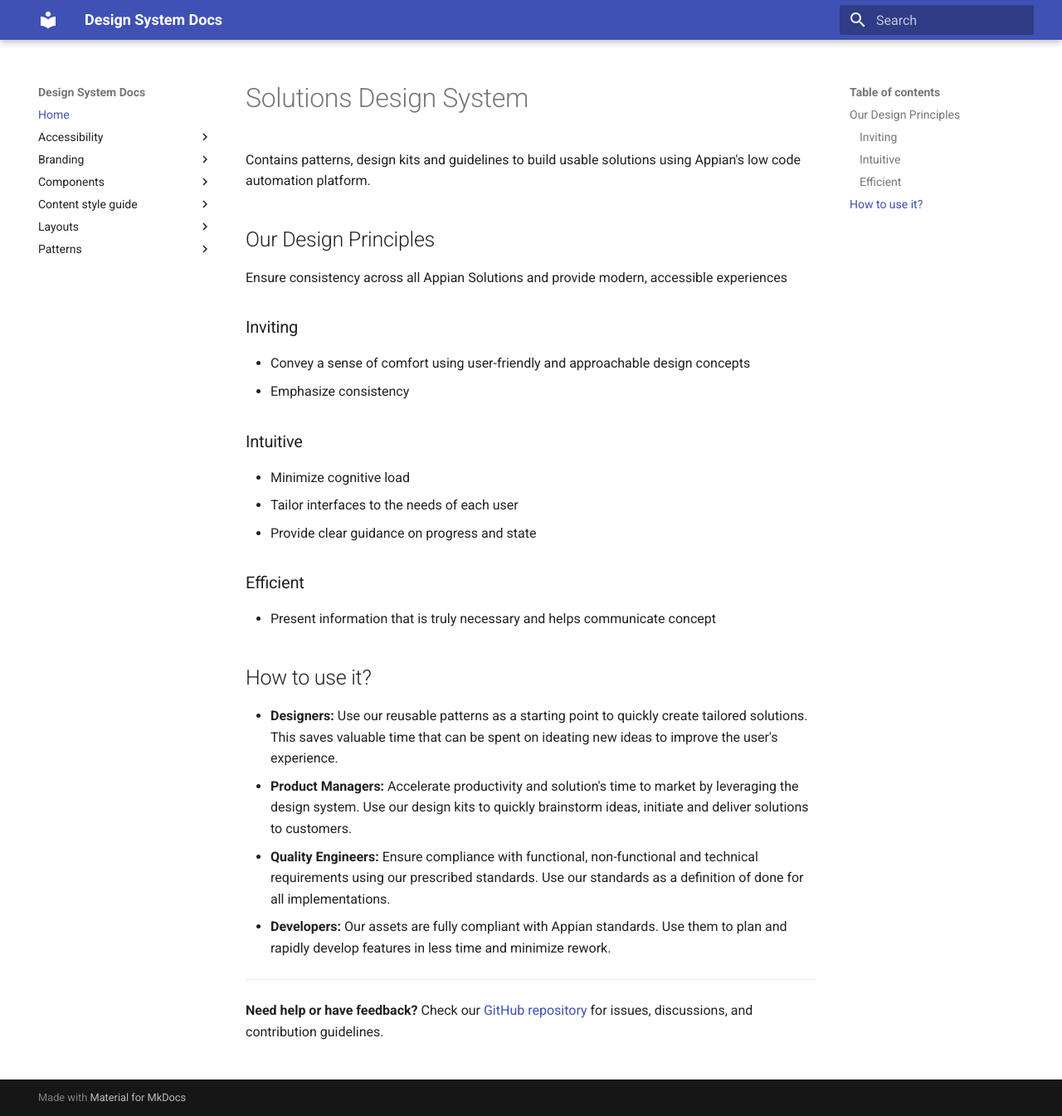
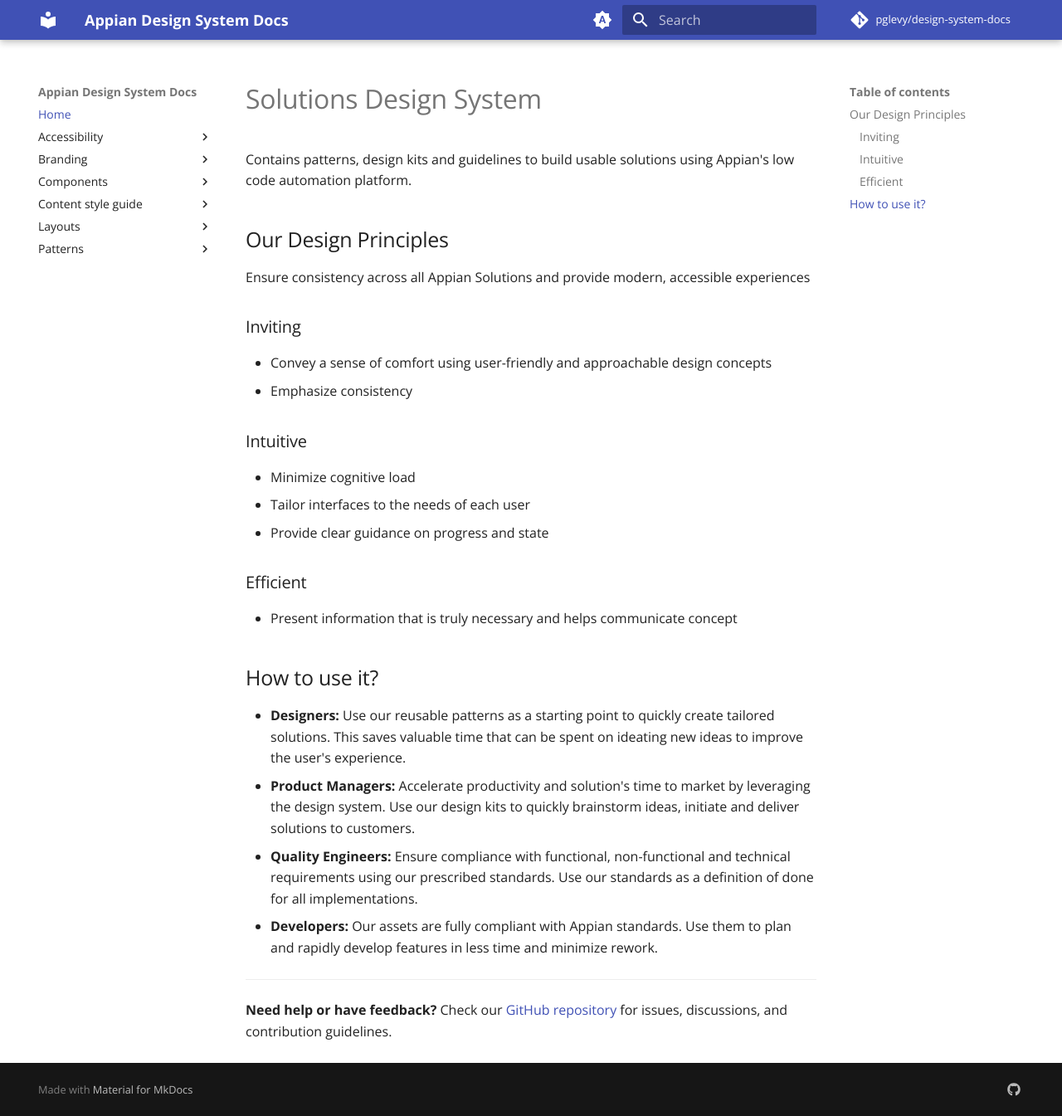
Before and after one commit to appian-design/aurora, an MkDocs documentation site: the page built from docs/index.md, in a window 1280 px wide and 1345 px high. Shown: the whole window at 83% size. Built offline with MkDocs 1.6.1 and Material for MkDocs 9.7.7, drawn with Linux system fonts in a browser that asks for light colours; comment, search, counter and statistics services are not loaded.

Commit message:
additional configs (github link, footer link to issues, dark mode

```diff
--- a/mkdocs.yml
+++ b/mkdocs.yml
@@ -1,9 +1,39 @@
-site_name: Design System Docs
+site_name: Appian Design System Docs
 site_url:  https://pglevy.github.io/design-system-docs/
+
+#Repository link in header
+repo_url: https://github.com/pglevy/design-system-docs/
+repo_name: pglevy/design-system-docs
+
 theme:
   name: material
+  palette:
+
+    # Palette toggle for automatic mode
+    - media: "(prefers-color-scheme)"
+      toggle:
+        icon: material/brightness-auto
+        name: Switch to light mode
+
+    # Palette toggle for light mode
+    - media: "(prefers-color-scheme: light)"
+      scheme: default
+      toggle:
+        icon: material/brightness-7
+        name: Switch to dark mode
+
+    # Palette toggle for dark mode
+    - media: "(prefers-color-scheme: dark)"
+      scheme: slate
+      toggle:
+        icon: material/brightness-4
+        name: Switch to system preference
+
+  font:
+    text: Open Sans
+    code: Roboto Mono
+
   icon:
-    repo: fontawesome/brands # Default repository for brand icons
     admonition:
       note: fontawesome/solid/note-sticky
       abstract: fontawesome/solid/universal-access
@@ -30,5 +60,10 @@
       options:
         custom_icons:
           - overrides/.icons # Path to your custom icons
+
 extra_css:
   - stylesheets/extra.css
+extra:
+  social:
+    - icon: fontawesome/brands/github
+      link: https://github.com/pglevy/design-system-docs/issues/new/choose
```
